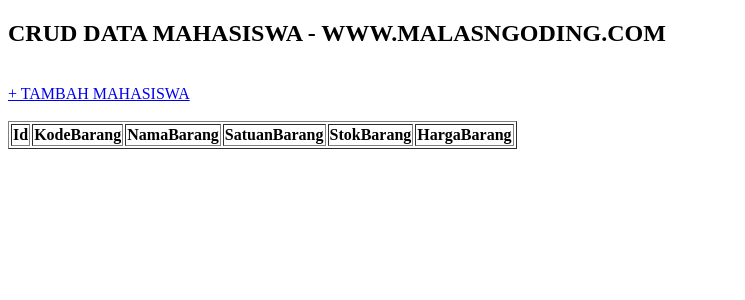
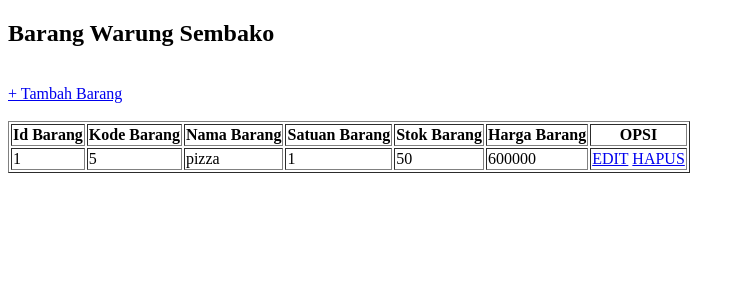
Before and after one commit to junarpl3/juna, a PHP site: page /11rpl3_2_ahmadarjuna/index.php in a window 1280 px wide. Shown: the top 300 px of the page, without its empty margins (0-745 px from the left). Run offline with PHP 8.4, Linux system fonts and the light colour scheme; data comes from the database, SQL or seed files in the repository; data that the repository does not hold is empty.

Commit message:
Add files via upload

```diff
--- a/11rpl3_2_ahmadarjuna/index.php
+++ b/11rpl3_2_ahmadarjuna/index.php
@@ -1,40 +1,41 @@
 <!DOCTYPE html>
 <html>
 <head>
-	<title>CRUD PHP dan MySQLi - WWW.MALASNGODING.COM</title>
+	<title>Warung Sembako</title>
 </head>
 <body>
 
-	<h2>CRUD DATA MAHASISWA - WWW.MALASNGODING.COM</h2>
+	<h2>Barang Warung Sembako</h2>
 	<br/>
-	<a href="tambah.php">+ TAMBAH MAHASISWA</a>
+	<a href="form-tambah.php">+ Tambah Barang</a>
 	<br/>
 	<br/>
 	<table border="1">
 		<tr>
-			<th>Id</th>
-			<th>KodeBarang</th>
-			<th>NamaBarang</th>
-			<th>SatuanBarang</th>
-			<th>StokBarang</th>
-            <th>HargaBarang</th>
+			<th>Id Barang</th>
+			<th>Kode Barang</th>
+			<th>Nama Barang</th>
+			<th>Satuan Barang</th>
+            <th>Stok Barang</th>
+            <th>Harga Barang</th>
+			<th>OPSI</th>
 		</tr>
 		<?php
 		include 'koneksi.php';
 		$no = 1;
-		$data = mysqli_query($koneksi,"select * from tb_juna");
+		$data = mysqli_query($koneksi,"select * from toko_juna");
 		while($d = mysqli_fetch_array($data)){
 			?>
 			<tr>
 				<td><?php echo $no++; ?></td>
-				<td><?php echo $d['KodeBarang']; ?></td>
-				<td><?php echo $d['NamaBarang']; ?></td>
-				<td><?php echo $d['SatuanBarang']; ?></td>
-                <td><?php echo $d['StokBarang']; ?></td>
-                <td><?php echo $d['HargaBarang']; ?></td>
+				<td><?php echo $d['kodeBarang']; ?></td>
+				<td><?php echo $d['namaBarang']; ?></td>
+                <td><?php echo $d['satuanBarang']; ?></td>
+                <td><?php echo $d['stokBarang']; ?></td>
+                <td><?php echo $d['hargaBarang']; ?></td>
 				<td>
-					<a href="edit.php?id=<?php echo $d['IdBarang']; ?>">EDIT</a>
-					<a href="hapus.php?id=<?php echo $d['IdBarang']; ?>">HAPUS</a>
+					<a href="form-edit.php?id=<?php echo $d['idBarang']; ?>">EDIT</a>
+					<a href="hapus.php?id=<?php echo $d['idBarang']; ?>">HAPUS</a>
 				</td>
 			</tr>
 			<?php
```
Also changed, not shown: 11rpl3_2_ahmadarjuna/form-edit.php (added, +58 -0 lines), 11rpl3_2_ahmadarjuna/form-tambah.php (added, +42 -0 lines), 11rpl3_2_ahmadarjuna/hapus.php (added, +25 -0 lines), 11rpl3_2_ahmadarjuna/proses-edit.php (added, +16 -0 lines), 11rpl3_2_ahmadarjuna/proses-tambah.php (added, +14 -0 lines).
